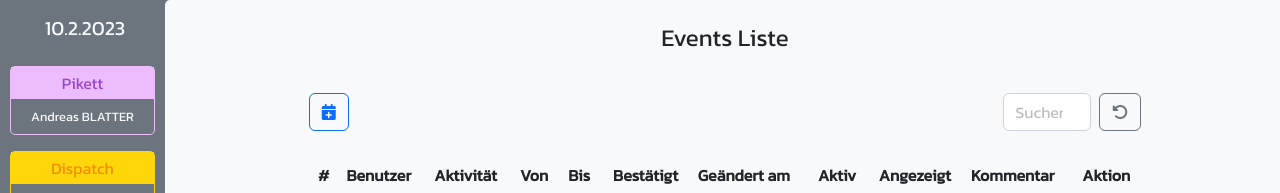
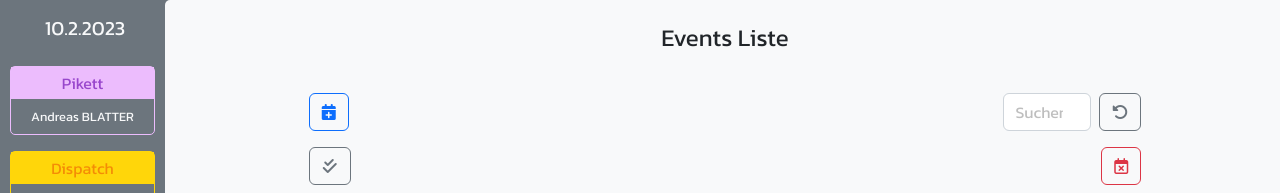
Before and after one commit to coppeti/workplan_v2, a Django app: page /events/ in a window 1280 px wide. Shown: the part 110-303 px from the top of the page. Run offline with Django 4.2, Linux system fonts and the light colour scheme; the visitor is signed in with stand-in values (Sample User, id 1); data that the repository does not hold is empty; some libraries are stand-ins or nearby versions.

Commit message:
add checkbox on each event line and a button to check/uncheck all lines

```diff
--- a/templates/base.html
+++ b/templates/base.html
@@ -167,5 +167,28 @@
     <script src="https://cdnjs.cloudflare.com/ajax/libs/htmx/1.8.5/htmx.min.js" integrity="sha512-B5IkMjoTFeR6sB/Mbd6eNnF0pwvfG5ZgSGdH4pL2uWnadND4pWTFXxXi3TBBKCZWGaWx83AujfrzFQuqfau11Q==" crossorigin="anonymous" referrerpolicy="no-referrer"></script>
     <script src="{% static '/js/modal.js' %}"></script>
     <script src="{% static '/js/toasts.js' %}"></script>
+    <script type="text/javascript">
+        document.addEventListener("DOMContentLoaded", function() {
+            var checkAllButton = document.getElementById("checkallbtn");
+            var isChecked = false;
+
+            checkAllButton.addEventListener("click", function() {
+                var checkboxes = document.getElementsByName("event_check");
+                for (var i = 0; i < checkboxes.length; i++) {
+                    checkboxes[i].checked = !isChecked;
+                }
+
+                if (isChecked) {
+                    checkAllButton.classList.remove("btn-secondary");
+                    checkAllButton.classList.add("btn-outline-secondary");
+                } else {
+                    checkAllButton.classList.remove("btn-outline-secondary");
+                    checkAllButton.classList.add("btn-secondary");
+                }
+
+                isChecked = !isChecked;
+            });
+        });
+    </script>
 </body>
 </html>
--- a/templates/events/events.html
+++ b/templates/events/events.html
@@ -23,7 +23,15 @@
             </a>
         </div>
     </div>
-    <div id="events_list" class="d-flex justify-content-center" hx-get="{% url 'events_list' %}" hx-trigger="load, eventsListChanged from:body">
+    <div class="d-flex justify-content-start my-3">
+        <button id="checkallbtn" type="button" class="btn btn-outline-secondary me-auto">
+            <i class="fa-solid fa-check-double"></i>
+        </button>
+        <button type="button" class="btn btn-outline-danger">
+            <i class="fa-regular fa-calendar-xmark"></i>
+        </button>
+    </div>
+        <div id="events_list" class="d-flex justify-content-center" hx-get="{% url 'events_list' %}" hx-trigger="load, eventsListChanged from:body">
         <!-- Inject htmx events_list.html -->
     </div>
 </div>
--- a/templates/events/events_list.html
+++ b/templates/events/events_list.html
@@ -17,7 +17,7 @@
     <tbody>
         {% for event in events %}
         <tr>
-            <td class="test-center">{{ event.id }}</td>
+            <td class="test-center"><input type="checkbox" name="event_check" id="event-{{ event.id }}" value="{{ event.id }}">&nbsp;{{ event.id }}</td>
             <td>{{ event.user_id }}</td>
             <td>{{ event.activity_id }}</td>
             <td>{{ event.date_start|date:"j.m.Y" }}</td>
```
